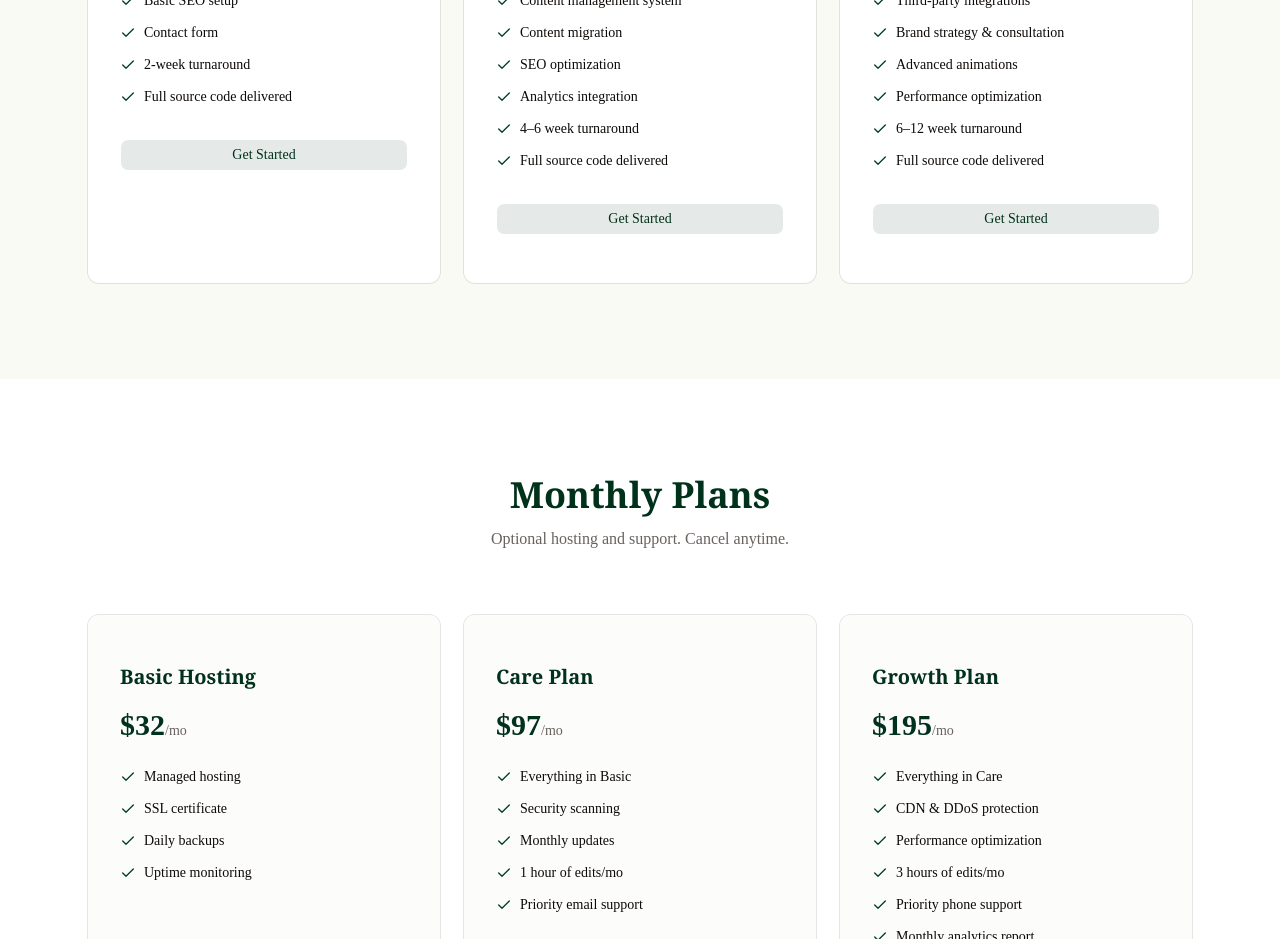
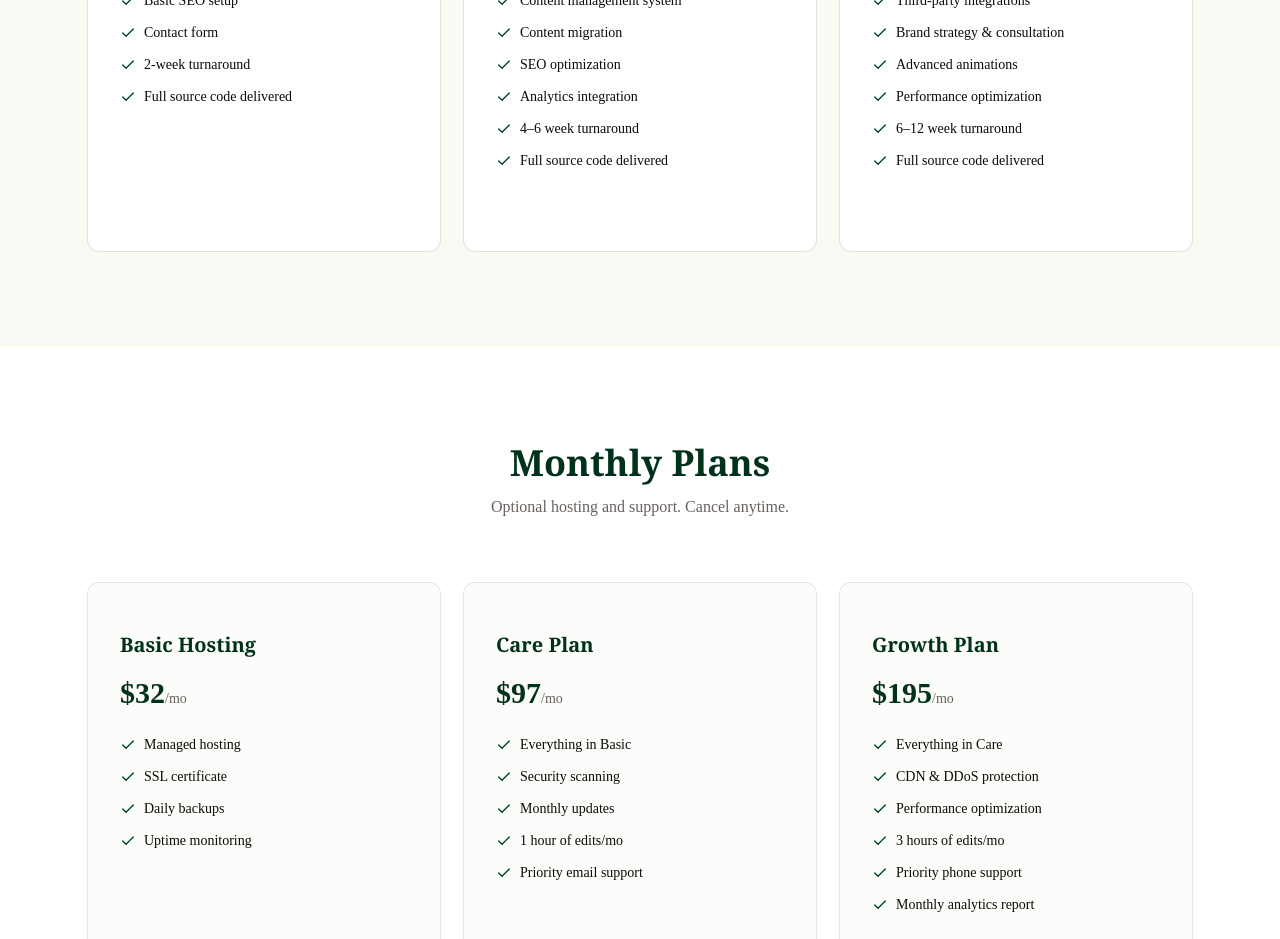
Before and after one commit to bri9and/kwd, a Next.js app: page /pricing in a window 1280 px wide. Shown: the part 940-1879 px from the top of the page. Built offline with nearby package versions, Linux system fonts and the light colour scheme; a web font is replaced by a local one.

Commit message:
fix: remove Get Started buttons from web design packages
Co-Authored-By: Claude Opus 4.6 <noreply@anthropic.com>

```diff
--- a/src/app/pricing/page.tsx
+++ b/src/app/pricing/page.tsx
@@ -189,15 +189,6 @@ export default function PricingPage() {
                         </li>
                       ))}
                     </ul>
-                    <Link
-                      href="/contact"
-                      className={cn(
-                        buttonVariants(),
-                        "w-full bg-brg-dark/10 hover:bg-brg hover:text-cream text-brg-dark transition-colors"
-                      )}
-                    >
-                      Get Started
-                    </Link>
                   </CardContent>
                 </Card>
               </motion.div>
```
